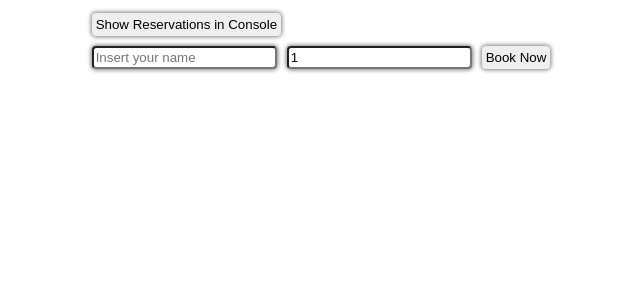
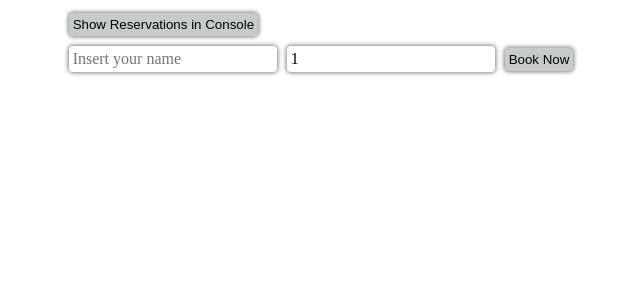
Before and after one commit to sergiogalici/sh-react-exercise-1-last, a React (Create React App) app: page / in a window 1280 px wide. Shown: the top 300 px of the page, without its empty margins (319-959 px from the left). Built offline with nearby package versions, Linux system fonts and the light colour scheme.

Commit message:
1 file modified

```diff
--- a/style.css
+++ b/style.css
@@ -10,7 +10,8 @@ body {
 }
 
 input {
-  padding: 2px;
+  all: unset;
+  padding: 4px;
   border-radius: 4px;
   outline: none;
   margin: 5px;
@@ -19,10 +20,12 @@ input {
 
 input:hover,
 input:focus {
-  outline: 1px solid black;
+  outline: 2px solid rgb(120, 120, 120);
 }
 
 button {
+  background-color: rgb(199, 204, 202);
+
   padding: 4px;
   margin: 5px;
   border-radius: 4px;
```
